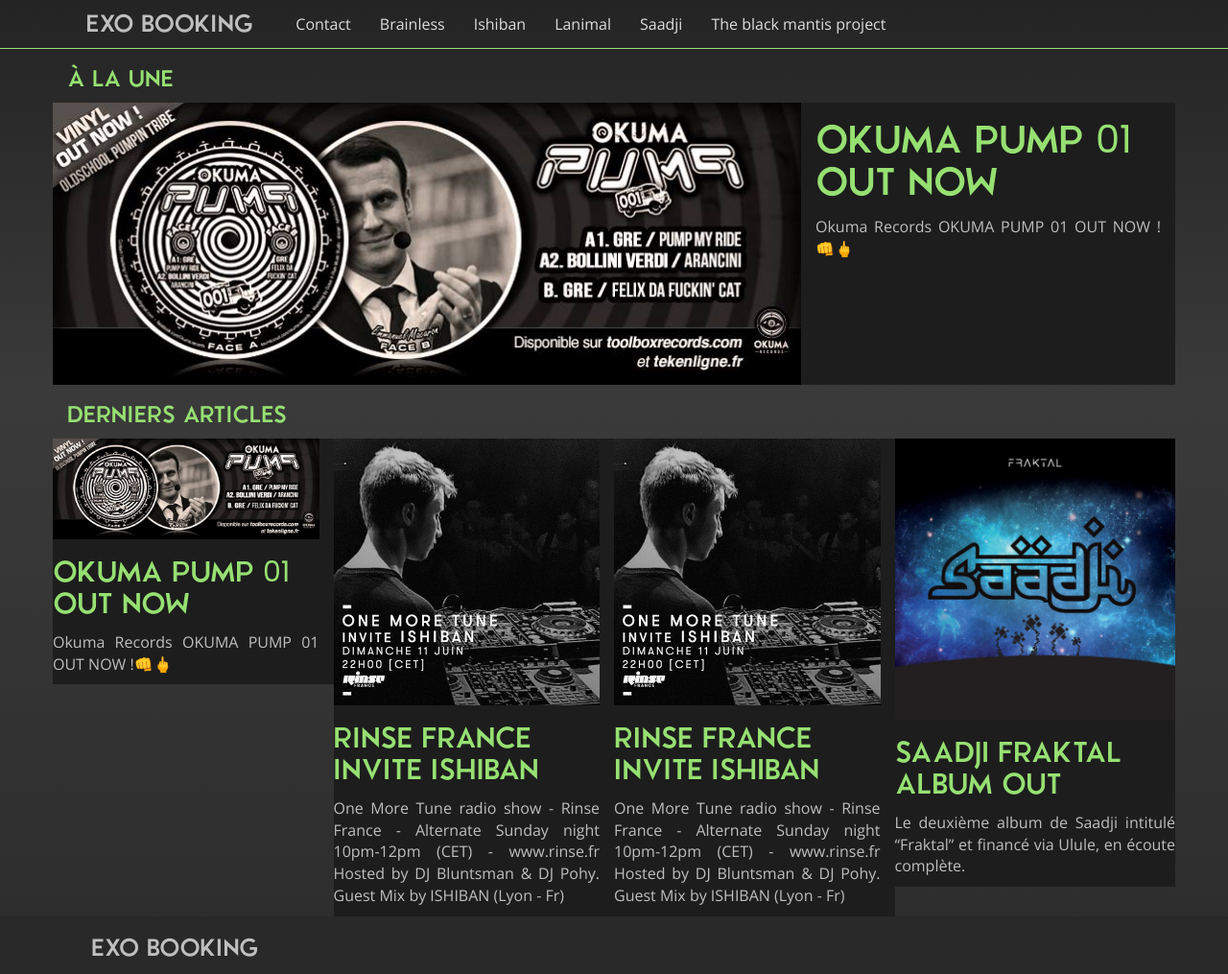
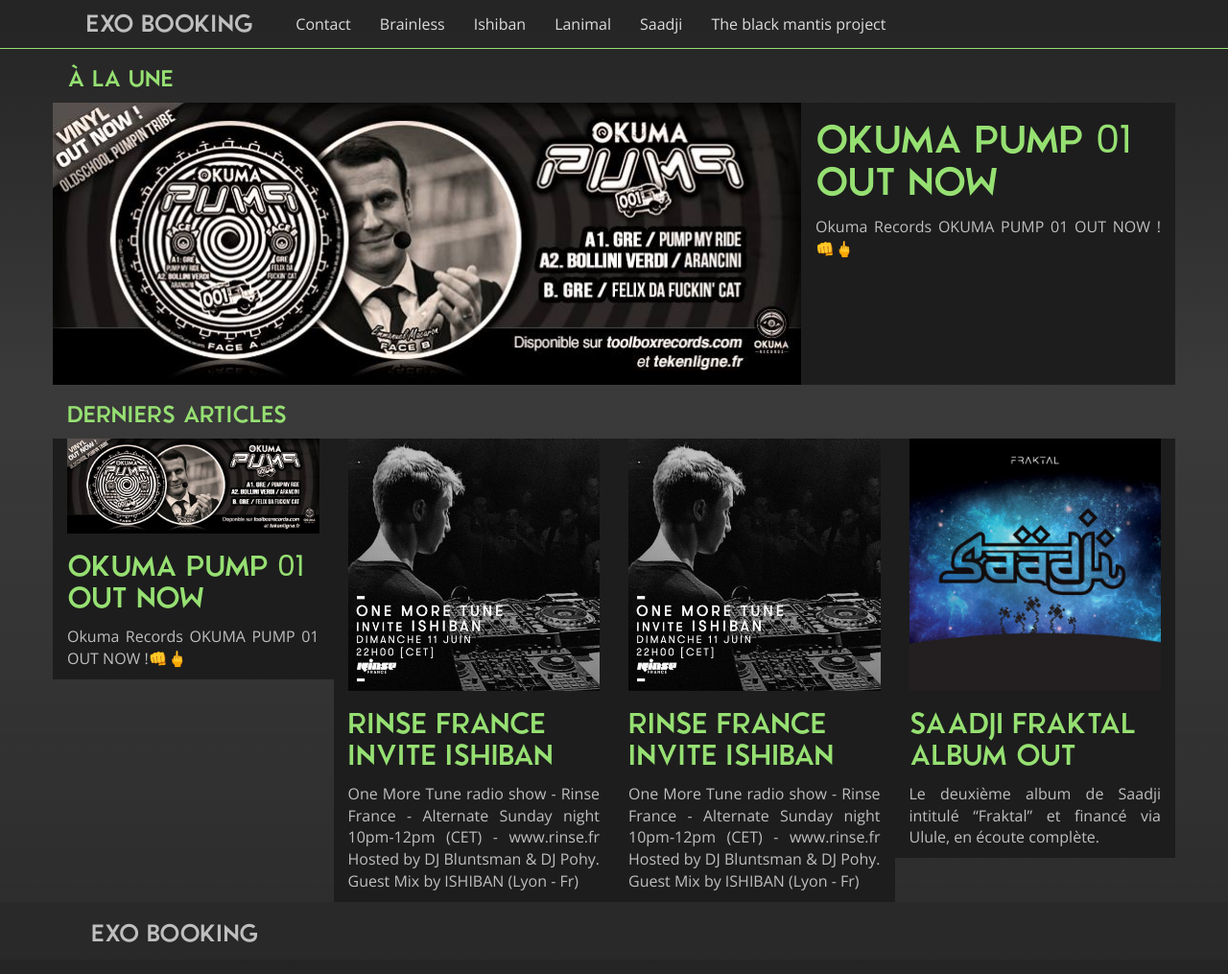
Before and after one commit to ndavi/exo-booking, a Jekyll site: the page built from index.html, in a window 1280 px wide. Shown: the whole page at 96% size. Built offline with Jekyll 4.4.1, drawn with Linux system fonts in a browser that asks for light colours; nearby versions of some CDN libraries.

Commit message:
user flex

```diff
--- a/index.html
+++ b/index.html
@@ -30,7 +30,7 @@
         <div class="col-sm-12">
             <h3>Derniers articles</h3>
             <div class="row row-padding">
-                <div class="col-md-3 post row-no-padding">
+                <div class="col-md-3 post">
                     {% for post in site.posts limit:1 offset:1 %}
                         {% assign image = post.images[0] %}
                         {% include image.html image=image url=post.url %}
@@ -38,7 +38,7 @@
                         <p>{{ post.excerpt }}</p>
                     {% endfor %}
                 </div>
-                <div class="col-md-3 post row-no-padding"><!-- i.e. playlists -->
+                <div class="col-md-3 post">
                     {% for post in site.posts limit:1 offset:2 %}
                         {% assign image = post.images[0] %}
                         {% include image.html image=image %}
@@ -46,7 +46,7 @@
                         <p>{{ post.excerpt }}</p>
                     {% endfor %}
                 </div>
-                <div class="col-md-3 post row-no-padding"><!-- i.e. interviews -->
+                <div class="col-md-3 post">
                     {% for post in site.posts limit:1 offset:3 %}
                         {% assign image = post.images[0] %}
                         {% include image.html image=image %}
@@ -54,7 +54,7 @@
                         <p>{{ post.excerpt }}</p>
                     {% endfor %}
                 </div>
-                <div class="col-md-3 post row-padding">
+                <div class="col-md-3 post">
                     {% for post in site.posts limit:1 offset:4 %}
                         {% assign image = post.images[0] %}
                         {% include image.html image=image %}
```
